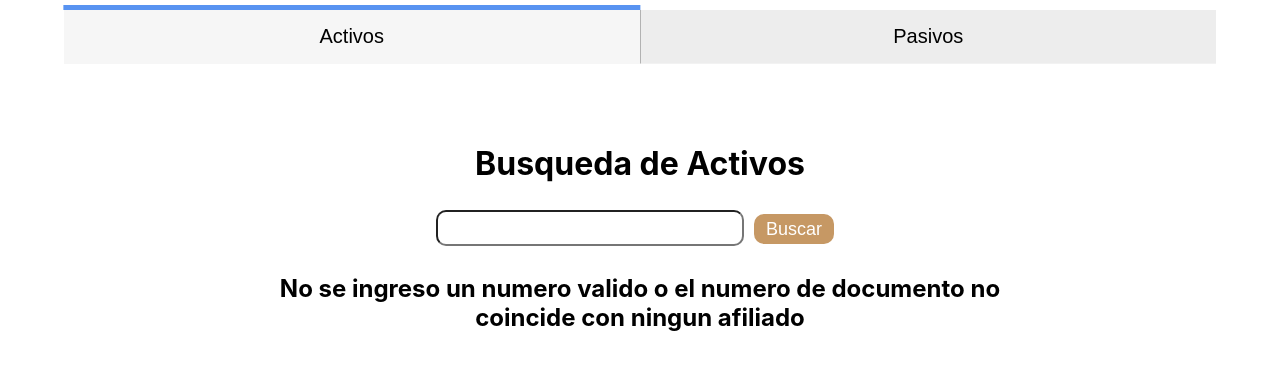
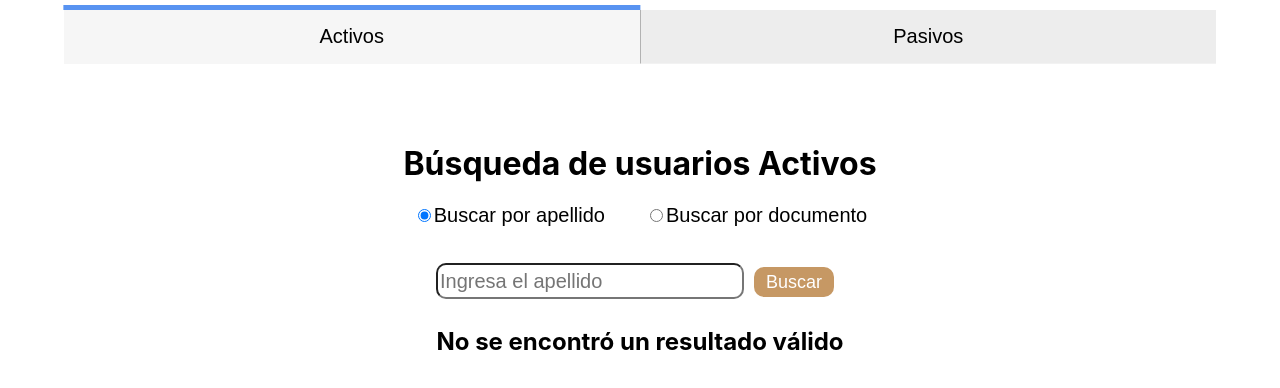
Before and after one commit to enzo1antilipi/buscador_afiliados, a React (Create React App) app: page / in a window 1280 px wide. Shown: the top 388 px of the page. Built offline with nearby package versions, Linux system fonts and the light colour scheme.

Commit message:
se agrego busqueda por apellido en activos

```diff
--- a/src/App.js
+++ b/src/App.js
@@ -7,79 +7,204 @@ import "./App.css";
 function App() {
 
   // const dni = 16563822;
-  const [resultado, setResultado] = useState(0);
-  // console.log(formulario);
-  useEffect(() => {
-    const formulario = document.getElementById("dni");
-    const botonEnv = document.getElementById("botonEnv");
-    botonEnv.addEventListener("click", function () {
-      //   // event.preventDefault();
-      const numero = parseInt(formulario.value);
-      // console.log(numero);
-      var resultado = PADRONACTIVOS.data.find(
-        (item) => item.Column2 === numero
-      ); //find metodo de busqueda
-      // console.log(resultado);
-      setResultado(resultado);
-    });
-  }, []);
+  // const [resultado, setResultado] = useState(0);
+  // // console.log(formulario);
+  // useEffect(() => {
+  //   const formulario = document.getElementById("dni");
+  //   const botonEnv = document.getElementById("botonEnv");
+  //   botonEnv.addEventListener("click", function () {
+  //     //   // event.preventDefault();
+  //     const numero = parseInt(formulario.value);
+  //     // console.log(numero);
+  //     var resultado = PADRONACTIVOS.data.find(
+  //       (item) => item.Column2 === numero
+  //     ); //find metodo de busqueda
+  //     // console.log(resultado);
+  //     setResultado(resultado);
+  //   });
+  // }, []);
 
-  // var resultado = padron.json;
+  // // var resultado = padron.json;
+
+  // return (
+  //   <div className="App">
+
+  //     <h1>Busqueda de Activos </h1>
+
+  //     <input type="number" name="elemento" id="dni" className="buscador" />
+  //     <button id="botonEnv" className="boton">
+  //       Buscar
+  //     </button>
+
+  //     {resultado ? (
+  //       <div className="contenedor">
+  //         <div className="centrado">
+  //           <table className="tabla">
+  //             {/* <tr>
+  //               <th>Documento</th>
+  //               <td>{resultado.Column2}</td>
+  //             </tr>{" "} */}
+  //             <tr>
+  //               <th>Apellido, Nombre</th>
+  //               <td>{resultado["Column3"]}</td>
+  //             </tr>{" "}
+  //             <tr>
+  //               <th>Localidad</th>
+  //               <td>{resultado["Column4"]}</td>
+  //             </tr>{" "}
+  //             {/* <tr>
+  //               <th>Mesa</th>
+  //               <td>{resultado.MESA}</td>
+  //             </tr>{" "} */}
+  //             {/* <tr>
+  //               <th>Regional</th>
+  //               <td>{resultado["REGIONAL"]}</td>
+  //             </tr>{" "} */}
+  //           </table>
+  //           {/* <h1>Documento:{resultado.DOCUMENTO}</h1>
+  //         <h1>{resultado["APELLIDO, NOMBRES"]}</h1>
+  //         <h1>{resultado.ESCUELA}</h1>
+  //         <h1>{resultado["REGIONAL "]}</h1> */}
+  //         </div>
+  //       </div>
+  //     ) : (
+  //       <h2>
+  //         No se ingreso un numero valido o el numero de documento no coincide
+  //         con ningun afiliado
+  //       </h2>
+  //     )}
+  //     {/* <div className="cartel">
+  //       <h2 className="letras">
+  //         El 28/10/23 finalizó el plazo para reclamos y/o pedidos de
+  //         rectificación de datos en el padrón electoral. Este es el padrón
+  //         definitivo para los comicios del 28/11/23.
+  //       </h2>
+  //     </div> */}
+  //   </div>
+  const [resultado, setResultado] = useState(null);
+  const [sugerencias, setSugerencias] = useState([]);
+  const [inputValue, setInputValue] = useState("");
+  const [modoBusqueda, setModoBusqueda] = useState("nombre"); // Estado para controlar el modo de búsqueda
+
+  // Función para manejar el cambio en el campo de entrada
+  const handleInputChange = (e) => {
+    const valor = e.target.value;
+    setInputValue(valor);
+
+    if (modoBusqueda === "nombre" && valor.length > 2) {
+      // Si el modo es "nombre" y hay más de 2 caracteres, buscar coincidencias
+      const sugerenciasFiltradas = PADRONACTIVOS.data.filter((item) =>
+        item.Column3.toLowerCase().startsWith(valor.toLowerCase())
+      );
+      setSugerencias(sugerenciasFiltradas);
+    } else {
+      setSugerencias([]);
+    }
+  };
+
+  // Función para manejar la selección de una sugerencia
+  const handleSuggestionClick = (sugerencia) => {
+    setResultado(sugerencia);
+    setInputValue(sugerencia.Column3); // Coloca el apellido seleccionado en el campo de entrada
+    setSugerencias([]); // Limpia las sugerencias una vez que se selecciona una
+  };
+
+  // Función para manejar la búsqueda por documento
+  const handleBuscarPorDocumento = () => {
+    const numeroDocumento = parseInt(inputValue);
+    const resultadoDoc = PADRONACTIVOS.data.find(
+      (item) => item.Column2 === numeroDocumento
+    );
+    setResultado(resultadoDoc);
+  };
 
   return (
     <div className="App">
+      <h1>Búsqueda de usuarios Activos</h1>
 
-      <h1>Busqueda de Activos </h1>
+      {/* Selector para cambiar el modo de búsqueda */}
+      <div style={{marginBottom:"30px"}}>
+        <label style={{fontFamily:"sans-serif", marginRight:"40px",fontSize:"20px"}}>
+          <input
+            type="radio"
+            value="nombre"
+            checked={modoBusqueda === "nombre"}
+            onChange={() => setModoBusqueda("nombre")}
+          />
+          Buscar por apellido
+        </label>
+        <label style={{fontFamily:"sans-serif",fontSize:"20px"}}>
+          <input
+            type="radio"
+            value="documento"
+            checked={modoBusqueda === "documento"}
+            onChange={() => setModoBusqueda("documento")}
+          />
+          Buscar por documento
+        </label>
+      </div>
 
-      <input type="number" name="elemento" id="dni" className="buscador" />
-      <button id="botonEnv" className="boton">
+      {/* Input para buscar por nombre o documento */}
+      <input
+        type={modoBusqueda === "nombre" ? "text" : "number"}
+        id="dnii"
+        className="buscador"
+        value={inputValue}
+        onChange={handleInputChange}
+        placeholder={
+          modoBusqueda === "nombre" ? "Ingresa el apellido" : "Ingresa el documento"
+        }
+      />
+      <button
+        id="botonEnvi"
+        className="boton"
+        onClick={() => {
+          if (modoBusqueda === "documento") {
+            handleBuscarPorDocumento();
+          }
+        }}
+      >
         Buscar
       </button>
 
+      {/* Mostrar sugerencias de autocompletado si se busca por nombre */}
+      {modoBusqueda === "nombre" && sugerencias.length > 0 && (
+        <ul className="sugerencias-lista">
+          {sugerencias.map((item) => (
+            <li
+              key={item.Column2}
+              onClick={() => handleSuggestionClick(item)}
+              className="sugerencia-item"
+            >
+              {item.Column3} - {item.Column4}- {item.Column2}
+            </li>
+          ))}
+        </ul>
+      )}
+
+      {/* Mostrar el resultado */}
       {resultado ? (
         <div className="contenedor">
           <div className="centrado">
             <table className="tabla">
-              {/* <tr>
-                <th>Documento</th>
-                <td>{resultado.Column2}</td>
-              </tr>{" "} */}
               <tr>
                 <th>Apellido, Nombre</th>
-                <td>{resultado["Column3"]}</td>
-              </tr>{" "}
+                <td>{resultado.Column3}</td>
+              </tr>
               <tr>
                 <th>Localidad</th>
-                <td>{resultado["Column4"]}</td>
-              </tr>{" "}
-              {/* <tr>
-                <th>Mesa</th>
-                <td>{resultado.MESA}</td>
-              </tr>{" "} */}
-              {/* <tr>
-                <th>Regional</th>
-                <td>{resultado["REGIONAL"]}</td>
-              </tr>{" "} */}
+                <td>{resultado.Column4}</td>
+              </tr>
+              <tr>
+                <th>DNI</th>
+                <td>{resultado.Column2}</td>
+              </tr>
             </table>
-            {/* <h1>Documento:{resultado.DOCUMENTO}</h1>
-          <h1>{resultado["APELLIDO, NOMBRES"]}</h1>
-          <h1>{resultado.ESCUELA}</h1>
-          <h1>{resultado["REGIONAL "]}</h1> */}
           </div>
         </div>
       ) : (
-        <h2>
-          No se ingreso un numero valido o el numero de documento no coincide
-          con ningun afiliado
-        </h2>
+        <h2>No se encontró un resultado válido</h2>
       )}
-      {/* <div className="cartel">
-        <h2 className="letras">
-          El 28/10/23 finalizó el plazo para reclamos y/o pedidos de
-          rectificación de datos en el padrón electoral. Este es el padrón
-          definitivo para los comicios del 28/11/23.
-        </h2>
-      </div> */}
     </div>
   );
 }
```
